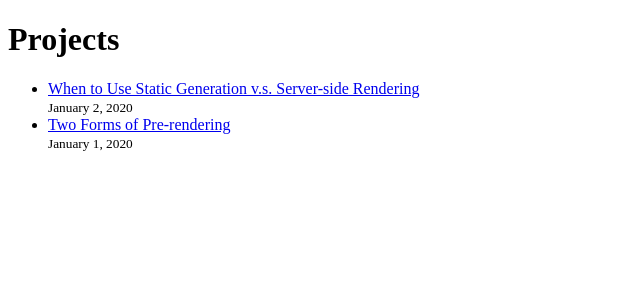
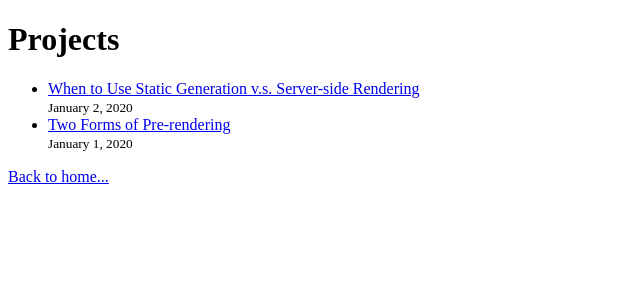
Before and after one commit to cai-py/cairo-flores, a Next.js app: page /projects in a window 1280 px wide. Shown: the top 300 px of the page, without its empty margins (0-640 px from the left). Built offline with nearby package versions, Linux system fonts and the light colour scheme.

Commit message:
home button added

```diff
--- /dev/null
+++ b/components/layout.js
@@ -0,0 +1,14 @@
+import Head from 'next/head'
+import Link from 'next/link'
+
+export default function Layout({ children }) {
+    return (
+        <div>
+            <Head></Head>
+            <main>{children}</main>
+            <Link href='/'>
+                <a>Back to home...</a>
+            </Link>
+        </div>
+    )
+}
--- a/pages/projects.js
+++ b/pages/projects.js
@@ -1,10 +1,12 @@
 import { getSortedProjectsData } from '../lib/md-parse'
 import Link from 'next/link'
 import Date from '../components/date'
+import Layout from '../components/layout'
 
 export default function Projects({ allProjectsData }) {
     return (
         <div>
+            <Layout>
             <h1>Projects</h1>
             <ul>
                 {allProjectsData.map(({ id, date, title }) => (
@@ -19,6 +21,7 @@ export default function Projects({ allProjectsData }) {
                     </li>
                 ))}
             </ul>
+            </Layout>
         </div>
     )
 }
```
Also changed, not shown: pages/projects/[id].js (+8 -5 lines).
